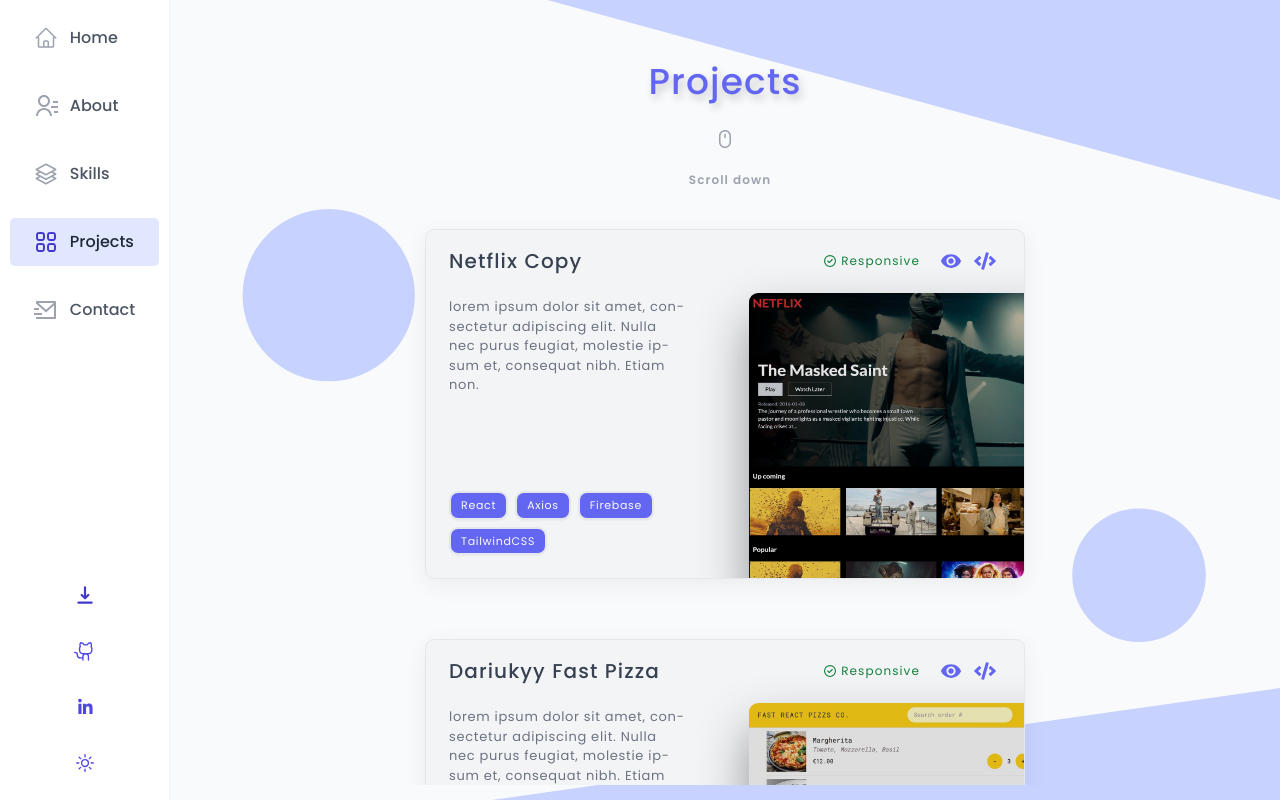
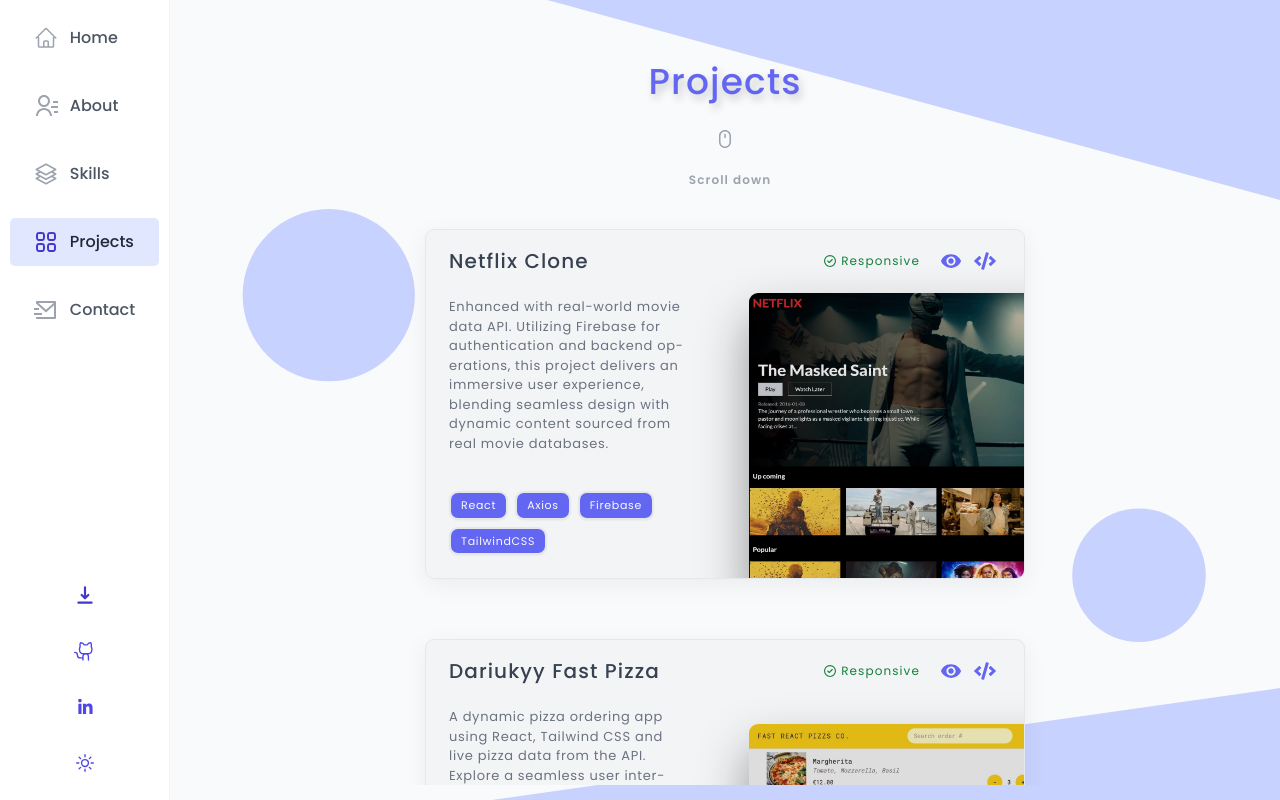
Before and after one commit to dariukyy/dariukyy-portfolio, a React (Vite) app: page /projects in a window 1280 px wide. Built offline with nearby package versions, Linux system fonts and the light colour scheme; no server answers.

Commit message:
update data

```diff
--- a/src/data/projects.ts
+++ b/src/data/projects.ts
@@ -28,10 +28,10 @@ type PronectsDataProps = Project[];
 export const projectsData: PronectsDataProps = [
   {
     id: 1,
-    title: "Netflix Copy",
+    title: "Netflix Clone",
     alt: "Netflix Copy Website ScreenShoot",
     description:
-      "lorem ipsum dolor sit amet, consectetur adipiscing elit. Nulla nec purus feugiat, molestie ipsum et, consequat nibh. Etiam non.",
+      "Enhanced with real-world movie data API. Utilizing Firebase for authentication and backend operations, this project delivers an immersive user experience, blending seamless design with dynamic content sourced from real movie databases.",
     tags: ["React", "Axios", "Firebase", "TailwindCSS"],
     image: NetflixImg,
     livePreview: "https://dariukyy-netflix-copy-react-tailwind.netlify.app/",
@@ -43,7 +43,7 @@ export const projectsData: PronectsDataProps = [
     title: "Dariukyy Fast Pizza",
     alt: "Fast Pizza App Website ScreenShoot",
     description:
-      "lorem ipsum dolor sit amet, consectetur adipiscing elit. Nulla nec purus feugiat, molestie ipsum et, consequat nibh. Etiam non.",
+      "A dynamic pizza ordering app using React, Tailwind CSS and live pizza data from the API. Explore a seamless user interface, showcasing expertise in frontend development and UI design. Experience the fusion of modern web technologies and real-time data integration in this delicious project.",
     tags: ["React", "Redux", "React Router", "TailwindCSS"],
     image: FastReactPizzaImg,
     livePreview: "https://dariukyy-fast-pizza.vercel.app/",
@@ -55,7 +55,7 @@ export const projectsData: PronectsDataProps = [
     title: "Fitness App",
     alt: "Fitness App Website ScreenShoot",
     description:
-      "lorem ipsum dolor sit amet, consectetur adipiscing elit. Nulla nec purus feugiat, molestie ipsum et, consequat nibh. Etiam non.",
+      "A modern presentational fitness app. Dive into an immersive user experience with fluid transitions and dynamic UI elements, showcasing proficiency in frontend development and design.",
     tags: ["React", "TypeScript", "Framer Motion", "TailwindCSS"],
     image: FitnessImg,
     livePreview: "https://dariukyy-fitness-app.vercel.app/",
@@ -79,7 +79,7 @@ export const projectsData: PronectsDataProps = [
     title: "The Wild Oasis",
     alt: "The Wild Oasis Website ScreenShoot",
     description:
-      "lorem ipsum dolor sit amet, consectetur adipiscing elit. Nulla nec purus feugiat, molestie ipsum et, consequat nibh. Etiam non. Onsectetur adipiscing elit.",
+      "A full-stack hotel management application, leveraging Supabase for backend operations and authentication, seamlessly integrates frontend and backend functionalities. A modern and efficient solution for hotel management, showcasing expertise in full-stack development and data-driven UI design.",
     tags: [
       "React",
       "Supabase",
```
